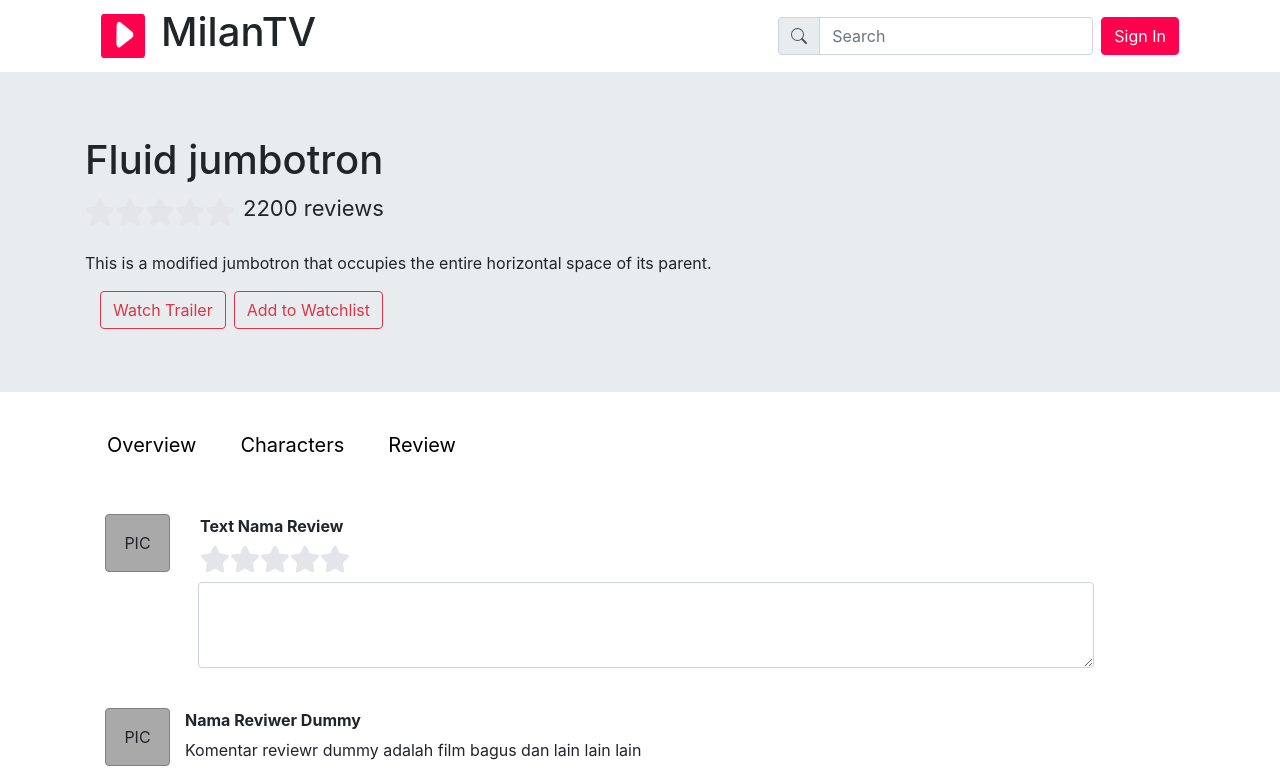
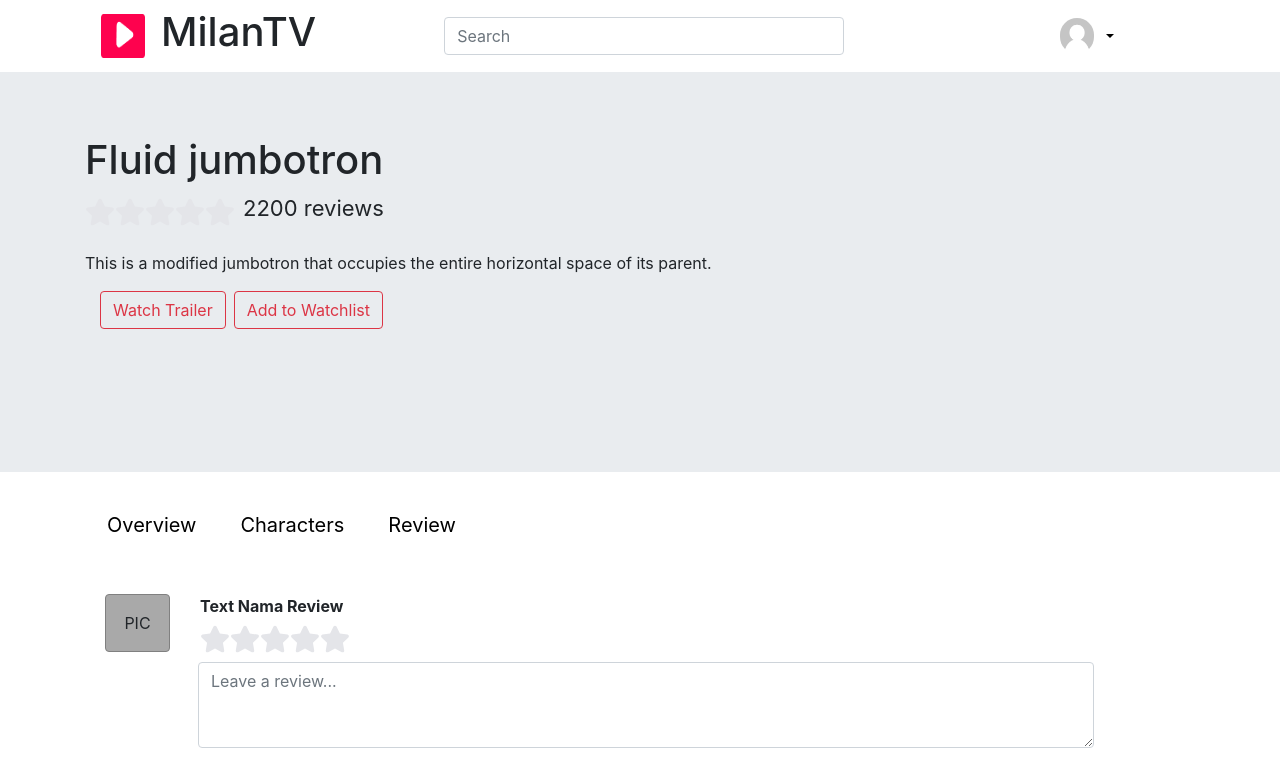
Before and after one commit to ibnubs/clone-movie2, a React (Create React App) app: page /review in a window 1280 px wide. Shown: the top 784 px of the page. Built offline with nearby package versions, Linux system fonts and the light colour scheme.

Commit message:
on-progress-login/regis/logout

```diff
--- /dev/null
+++ b/src/assets/style/header.scss
@@ -0,0 +1,31 @@
+.container {
+    .form-inline {
+      margin:0 8rem;
+      .form-control {
+        width: 25rem;
+      }
+    }
+    .picture-profile {
+      margin:0;
+      display: flex;
+      button {
+        background: none;
+        border: none;
+      }
+      .dropdown {
+        button {
+          background: none;
+          border-color: #ffffff;
+        }
+        ::after{
+          color: black;
+        }
+      }
+      img{
+        width: 17%;
+        border-radius: 5rem;
+        margin-left: 5rem;
+      }
+
+    }
+  }
--- a/src/assets/style/style.scss
+++ b/src/assets/style/style.scss
@@ -4,7 +4,6 @@ logo {
   height: 32px;
   background: rgba(255, 255, 255, 0.2);
 }
-
 .signin {
   button {
     background: $primary-color;
@@ -22,4 +21,7 @@ logo {
   }
 
 }
+
+
+
 /*# sourceMappingURL=style.css.map */
--- a/src/components/ContainerDisplayImg.js
+++ b/src/components/ContainerDisplayImg.js
@@ -1,17 +1,17 @@
 import React, { Fragment } from 'react';
-import {Jumbotron, Container, Button, Col} from 'react-bootstrap';
+import { Jumbotron, Container, Button, Col } from 'react-bootstrap';
 import StarRating from './StarRating';
 
 
 const ContainerDisplayImg = () => {
     return (
         <Fragment>
-            <Jumbotron fluid style={{height:'40vh'}}>
+            <Jumbotron fluid style={{ height: '50vh' }}>
                 <Container>
                     <h1>Fluid jumbotron</h1>
                     <ul className="list-inline">
-                        <li className="list-inline-item " style={{marginTop:'-1000px'}}> <StarRating /></li>
-                        <li className="list-inline-item " style={{fontSize:22}}> 2200 reviews</li>
+                        <li className="list-inline-item " style={{ marginTop: '-1000px' }}> <StarRating /></li>
+                        <li className="list-inline-item " style={{ fontSize: 22 }}> 2200 reviews</li>
                     </ul>
                     <p>
                         This is a modified jumbotron that occupies the entire horizontal space of
--- /dev/null
+++ b/src/components/HeaderProfile.js
@@ -0,0 +1,54 @@
+import React, { Fragment } from "react";
+import { useDispatch } from 'react-redux';
+import { LogoutAction } from '../store/actions/Auth';
+import "../assets/style/header.scss";
+
+
+import { Navbar, Nav, Form, FormControl, Button, InputGroup } from 'react-bootstrap';
+import DropdownButton from 'react-bootstrap/DropdownButton';
+import Dropdown from 'react-bootstrap/Dropdown'
+
+
+
+const HeaderProfile = (props) => {
+    const baca_dispatch = useDispatch()
+
+    const handleLogout = (e) => {
+        e.preventDefault()
+        baca_dispatch(LogoutAction())
+        props.history.push("/")
+    }
+
+    return (
+        <Fragment>
+            <Navbar expand="lg">
+                <Navbar.Brand href="#home" >
+                    <img src={require('../assets/images/logo.png')} style={{ width: 44, height: 44 }} alt="" />
+                </Navbar.Brand>
+                <p className="h1">MilanTV</p>
+                <Navbar.Toggle aria-controls="basic-navbar-nav" />
+                <Navbar.Collapse id="basic-navbar-nav">
+                    <Nav className="mr-auto">
+                    </Nav>
+                    <Form inline>
+                        <InputGroup className=" mr-sm-2 mr">
+                            <FormControl id="search" placeholder="Search" />
+                        </InputGroup>
+                    </Form>
+                    <div className="picture-profile">
+                        <img src={require('../assets/image/default-user.png')} alt="" />
+                        <DropdownButton title="">
+                            <Dropdown.Item ><button>Profile</button></Dropdown.Item>
+                            <Dropdown.Item ><button>Setting</button></Dropdown.Item>
+                            <Dropdown.Item ><button>Help</button></Dropdown.Item>
+                            <Dropdown.Item ><button onClick={handleLogout}>Logout</button></Dropdown.Item>
+                        </DropdownButton>
+                    </div>
+                </Navbar.Collapse>
+            </Navbar>
+
+        </Fragment>
+    );
+}
+
+export default HeaderProfile;
--- a/src/pages/Homepage.js
+++ b/src/pages/Homepage.js
@@ -10,6 +10,7 @@ import Footers from '../components/Footers';
 
 //Css
 import '../assets/style/login.scss';
+import '../assets/style/style.scss';
 
 
 const Homepage = (props) => {
@@ -29,8 +30,9 @@ const Homepage = (props) => {
             password
         }
         baca_dispatch(login(userData))
-        props.history.push("/profile")
+        props.history.push("/review")
     }
+
 
     return (
         <Fragment>
--- a/src/pages/Review.js
+++ b/src/pages/Review.js
@@ -1,7 +1,7 @@
 import React, { Fragment } from 'react'
-import Navigation from '../components/Navbar';
+import HeaderProfile from '../components/HeaderProfile';
 import ContainerDisplayImg from '../components/ContainerDisplayImg';
-import {Container, Button, Row, Col, Form} from 'react-bootstrap';
+import { Container, Button, Row, Col, Form } from 'react-bootstrap';
 import { Link } from 'react-router-dom';
 import Footers from '../components/Footers';
 import '../assets/style/review.scss';
@@ -12,7 +12,7 @@ const Review = () => {
     return (
         <Fragment>
             <Container>
-                <Navigation />
+                <HeaderProfile />
             </Container>
             <ContainerDisplayImg />
             <Container>
@@ -28,20 +28,20 @@ const Review = () => {
                     </Link>
                 </div>
                 <Row>
-                    <Col sm={1} style={{marginLeft:'20px'}}>
+                    <Col sm={1} style={{ marginLeft: '20px' }}>
                         <div className="dummy-pic text-center" >PIC</div>
                     </Col>
                     <Col>
                         <p className="font-weight-bold">Text Nama Review</p>
-                        <div style={{marginTop:'-10px'}}>
+                        <div style={{ marginTop: '-10px' }}>
                             <StarRating />
                         </div>
                     </Col>
                 </Row>
-                <Row style={{paddingLeft:'8rem'}} className="mb-4">
+                <Row style={{ paddingLeft: '8rem' }} className="mb-4">
                     <Form>
                         <Form.Group>
-                            <Form.Control as="textarea" rows="3" style={{width:"70vw"}}></Form.Control>
+                            <Form.Control placeholder="Leave a review..." as="textarea" rows="3" style={{ width: "70vw" }}></Form.Control>
                         </Form.Group>
                     </Form>
                 </Row>
--- a/src/routers/Routes.js
+++ b/src/routers/Routes.js
@@ -5,7 +5,6 @@ import { Switch, Route, } from "react-router-dom";
 import Homepage from "../pages/Homepage";
 import Footers from "../components/Footers";
 import SignUp from "../components/SignUp";
-import Profile from "../pages/Profile";
 import Detail from "../pages/DetailPageOverview";
 import Review from "../pages/Review";
 import Character from "../pages/Character";
@@ -19,7 +18,6 @@ const Routes = () => {
             <Switch>
                 <Route path="/" exact component={Homepage} />
                 <Route path="/signup" exact component={SignUp} />
-                <Route path="/profile" exact component={Profile} />
                 <Route path="/detail" exact component={Detail} />
                 <Route path="/review" exact component={Review} />
                 <Route path="/character" exact component={Character} />
--- a/src/store/actions/Auth.js
+++ b/src/store/actions/Auth.js
@@ -54,6 +54,12 @@ export const login = data => async dispatch => {
     }
 }
 
+export const LogoutAction = () => {
+    return {
+        type: LOGOUT
+    }
+}
+
 //   export const ACTION_SIGN_IN = input => {
 //     return dispatch => {
 //       console.log("ACTION_SIGN_IN");
@@ -78,11 +84,7 @@ export const login = data => async dispatch => {
 //     };
 //   };
 
-//   export const ACTION_SIGN_OUT = () => {
-//     return {
-//       type: SIGN_OUT
-//     };
-//   };
+
 
 //   export const ACTION_UPDATE_PROFILE = input => dispatch => {
 //     const local = JSON.parse(localStorage.getItem("userLocal"));
--- a/src/store/reducers/Auth.js
+++ b/src/store/reducers/Auth.js
@@ -2,7 +2,8 @@ import {
     SUCCESS_SIGN_UP,
     FAILED_SIGN_UP,
     LOGIN_SUCCESS,
-    LOGIN_FAILED
+    LOGIN_FAILED,
+    LOGOUT
 } from "../actions/Types";
 
 
@@ -33,10 +34,6 @@ export const authReducerRegis = (state = initialState, action) => {
         //     localStorage.setItem("userLocal", JSON.stringify(action.payload));
         //     return action.payload;
 
-        //   case SIGN_OUT:
-        //     localStorage.clear();
-        //     alert("You are successfully Logout");
-        //     return false;
 
         //   case UPDATE_PROFILE:
         //     localStorage.setItem("userLocal", [
@@ -78,5 +75,12 @@ export const authReducerLogin = (state = initialState, action) => {
                 isAuthenticate: false,
                 token: localStorage.removeItem('token') //menghapus token jika gagal
             }
+        case LOGOUT:
+            alert("Are you sure ?")
+            return {
+                ...state,
+                isAuthenticate: false,
+                token: localStorage.removeItem('token')
+            }
     }
 }
```
Also changed, not shown: src/assets/image/default-user.png (added).
